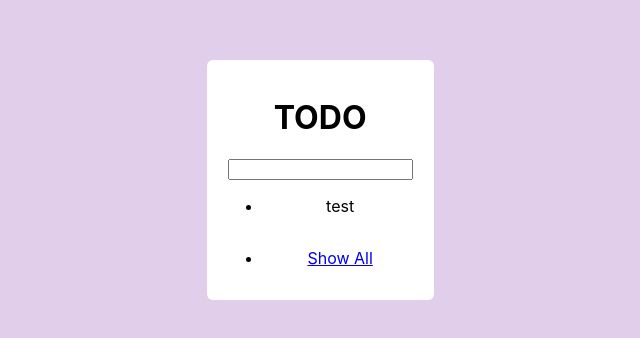
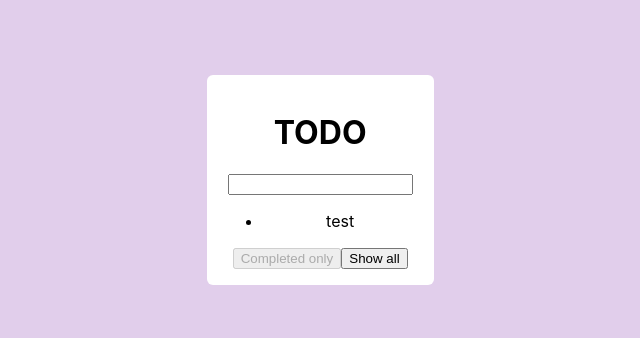
Before and after one commit to jaksonmoura/todo-react, a React (Create React App) app: page / in a window 1280 px wide. Shown: the part 220-558 px from the top of the page, without its empty margins (325-965 px from the left). Built offline with nearby package versions, Linux system fonts and the light colour scheme.

Commit message:
Switch link to two buttons

```diff
--- a/src/components/Footer.js
+++ b/src/components/Footer.js
@@ -19,16 +19,18 @@ const Footer = () => {
 
 	return (
 		<footer>
-			<ul>
-				{/* <li>
-					<a href="#remove-completed">Clean up list</a>
-				</li> */}
-				<li>
-					<a href="#show-completed" onClick={handleCompleted}>
-						{toggleCompleted ? "Completed only" : "Show All"}
-					</a>
-				</li>
-			</ul>
+			<button
+				onClick={handleCompleted}
+				disabled={toggleCompleted ? "" : "disabled"}
+			>
+				Completed only
+			</button>
+			<button
+				onClick={handleCompleted}
+				disabled={toggleCompleted ? "disabled" : ""}
+			>
+				Show all
+			</button>
 		</footer>
 	);
 };
```
